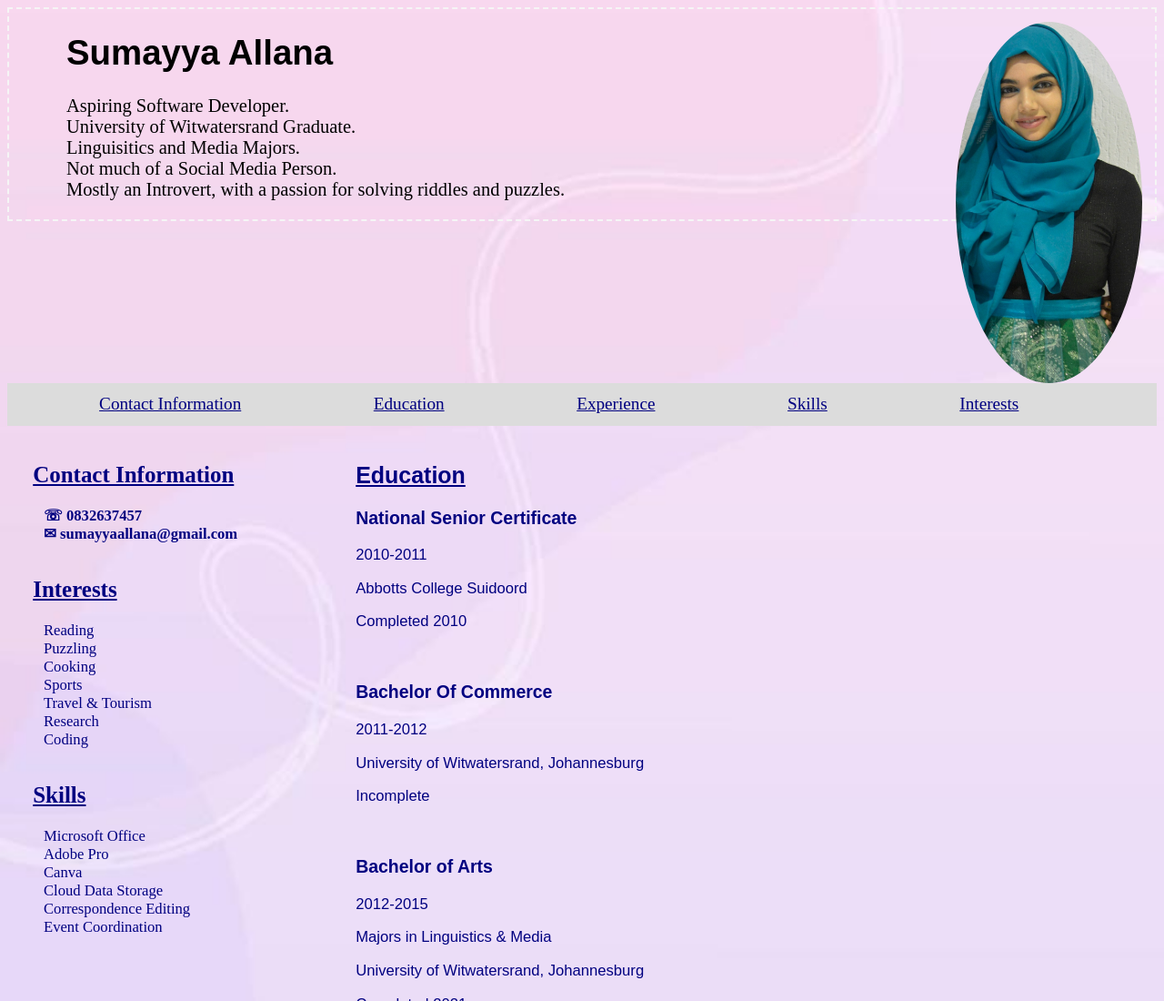
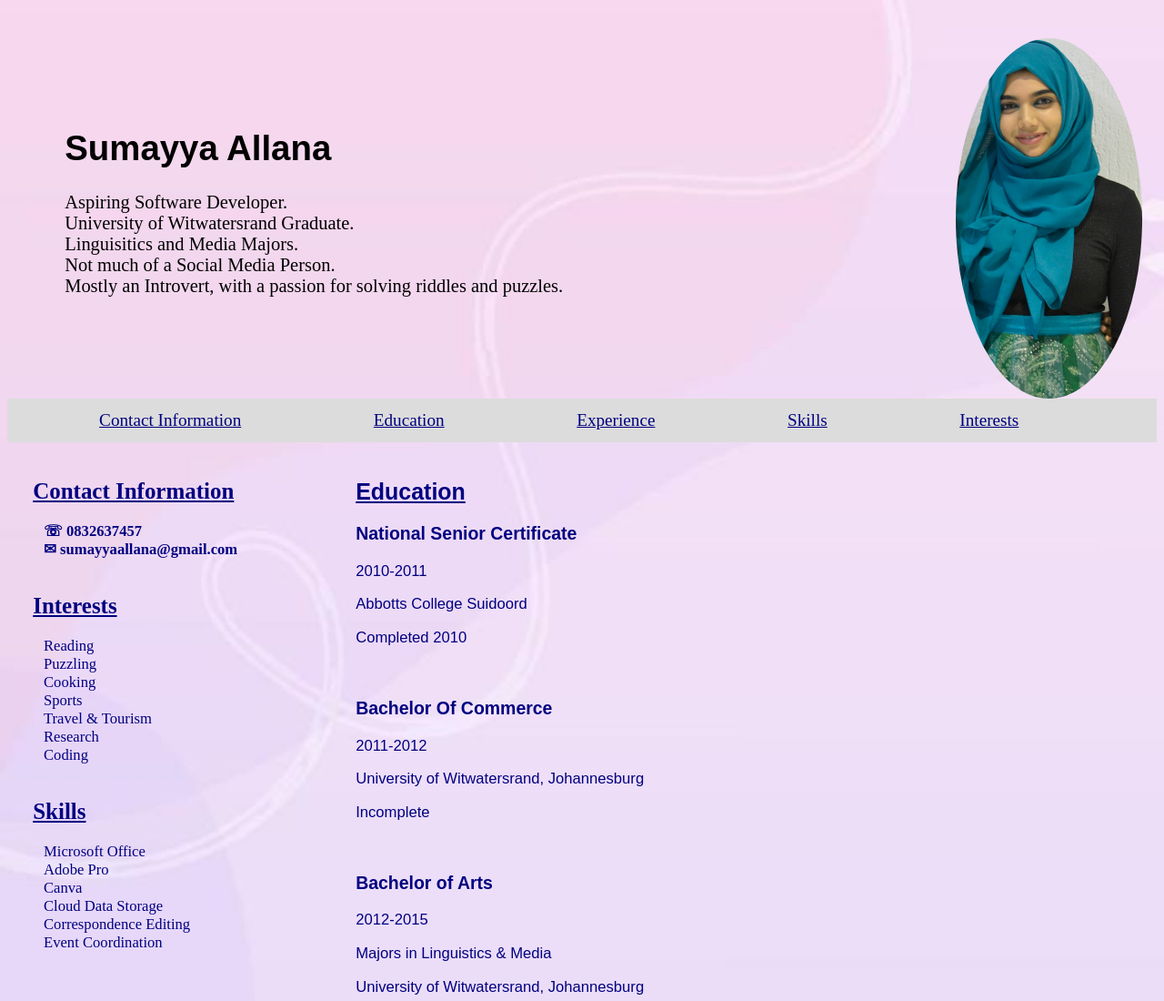
Before and after one commit to SumzAllana/sumayyaAllanaDigitalResumeWebDesign, a plain HTML site: page sumayyaAllanaDigitalResumeWebDesign.html in a window 1280 px wide. Shown: the top 1100 px of the page at 91% size. Drawn offline with Linux system fonts and the light colour scheme.

Commit message:
Update styleSheet.css

```diff
--- a/css/styleSheet.css
+++ b/css/styleSheet.css
@@ -17,8 +17,6 @@ header {
   text-align: center;
   padding: 0%;
   border-color: whitesmoke;
-  border-radius: 0%;
-  border-style:dashed;
   border-width: 0.2em;
   font-size: 0.8vw;
 }
@@ -28,8 +26,11 @@ header {
   float: right;
   margin-top: 1em;
   margin-right: 1em;
+  max-width: 100%;
+  height: auto;
 }
 h1{
+  padding-top: 3em;
   font-size: 3vw;
   font-family: sans-serif;
   text-align: left;
```
